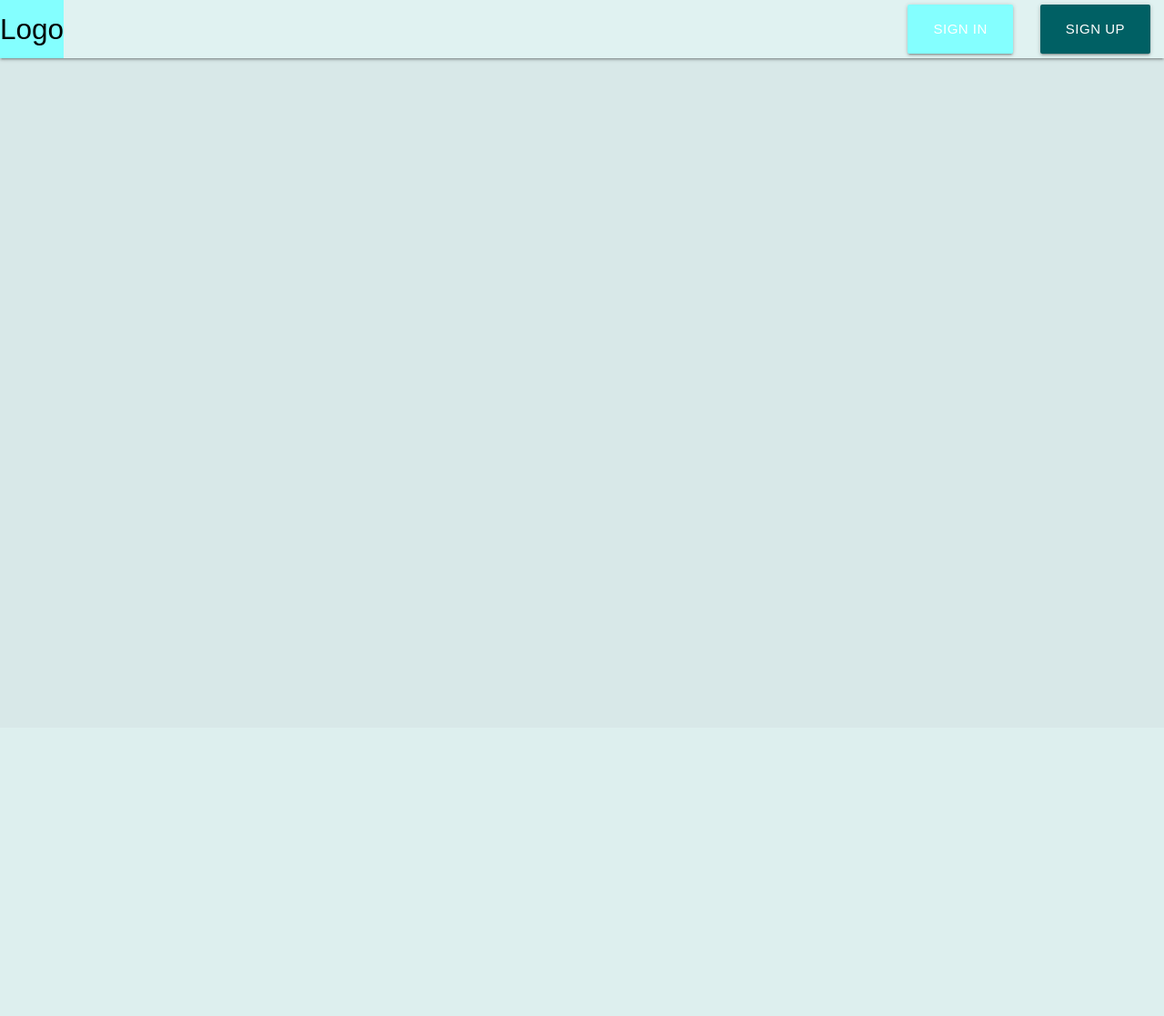
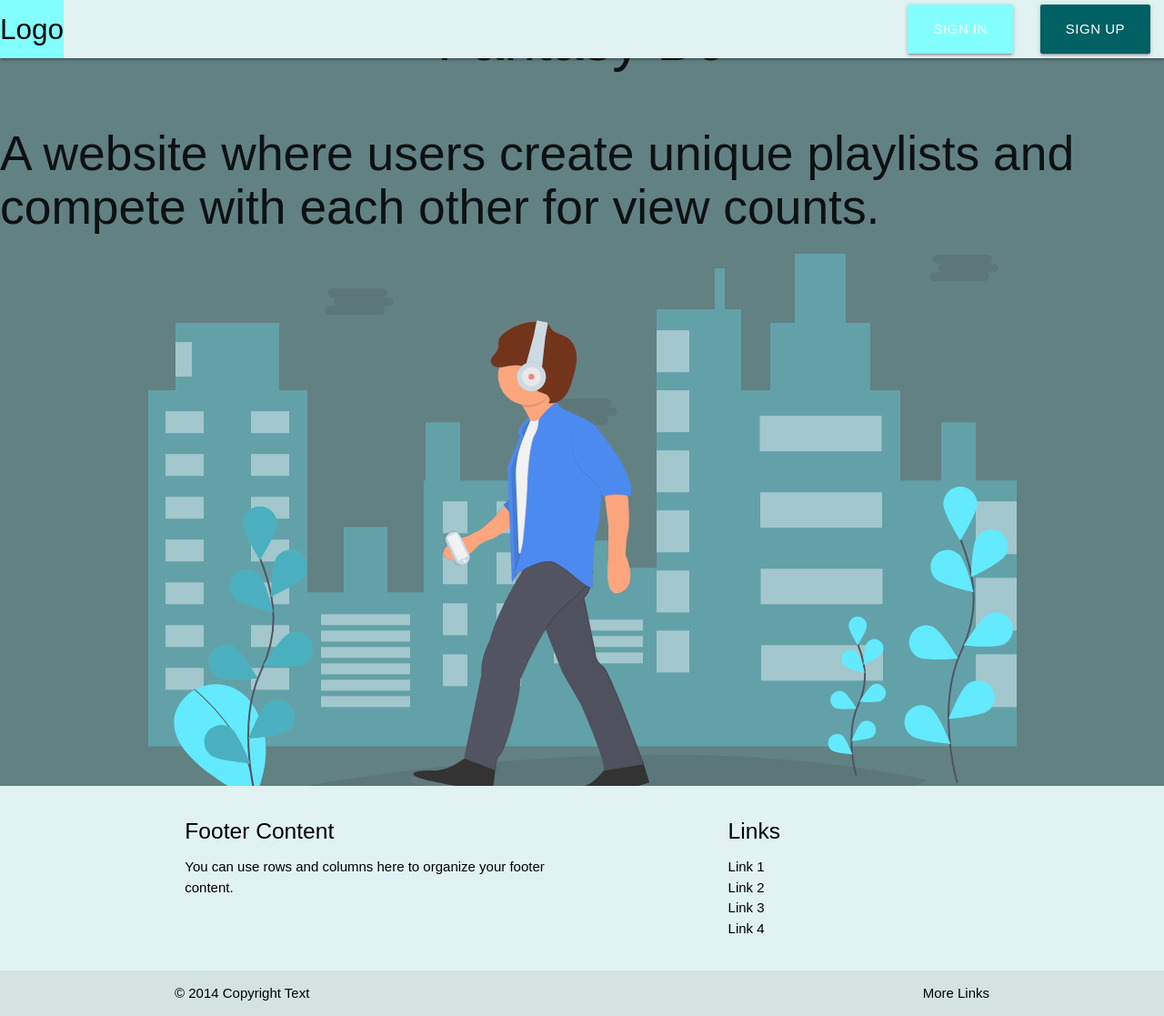
Before and after one commit to Juawito/fantasy-dj-league, a Node server app: page / in a window 1280 px wide. Shown: the whole page at 91% size. Before the commit the page ends 68 px from the top, so only its background shows below. Run offline with Node 20, Linux system fonts and the light colour scheme; some libraries are stand-ins or nearby versions.

Commit message:
pushing landing page

```diff
--- a/public/css/style.css
+++ b/public/css/style.css
@@ -2,7 +2,7 @@
     --primary: #389393;
     --secondary: #f5a25d;
     --tertiary: #fa7f72;
-    --quatrinary: #D8E8E8;
+    --quatrinary: #d8e8e8;
     --light: #ebebeb;
     --dark: #182c23;
     --error: rgb(228, 46, 1);
@@ -16,7 +16,7 @@
     flex-direction: column;
     min-height: 100vh;
     justify-content: flex-start;
-    background-color: var(--quatrinary);
+    background-color: rgb(98, 129, 131);
   }
 
   header {
@@ -52,6 +52,14 @@
   .sign-in-button {
     background-color: whitesmoke;
     color: black;
+  }
+  .homepage-content{
+    display: flex;
+    width: 100vw;
+    height: 100vh;
+    justify-content:center;
+    align-items: center;
+    flex-direction: column;
   }
   /* .logo-tag{
     color: black
--- a/public/index.html
+++ b/public/index.html
@@ -22,6 +22,37 @@
 
 
 <body>
+    <div class="homepage-content">
+        <h1 class="title"> Fantasy DJ</h1>
+        <h2 class="app-description">A website where users create unique playlists and compete with each other for view counts. </h2>
+        <img class= ""src="./images/undraw_walk_in_the_city_1ma6.svg" alt="guy walking with headphones on">
+    </div>
+
+    <footer class="page-footer teal lighten-5">
+        <div class="container">
+          <div class="row">
+            <div class="col l6 s12">
+              <h5 class="black-text">Footer Content</h5>
+              <p class="black-text text-lighten-4">You can use rows and columns here to organize your footer content.</p>
+            </div>
+            <div class="col l4 offset-l2 s12">
+              <h5 class="black-text">Links</h5>
+              <ul>
+                <li><a class="black-text text-lighten-3" href="#!">Link 1</a></li>
+                <li><a class="black-text text-lighten-3" href="#!">Link 2</a></li>
+                <li><a class="black-text text-lighten-3" href="#!">Link 3</a></li>
+                <li><a class="black-text text-lighten-3" href="#!">Link 4</a></li>
+              </ul>
+            </div>
+          </div>
+        </div>
+        <div class="footer-copyright">
+          <div class="container black-text">
+          © 2014 Copyright Text
+          <a class="black-text text-lighten-4 right" href="#!">More Links</a>
+          </div>
+        </div>
+      </footer>
 
     <script src="https://cdnjs.cloudflare.com/ajax/libs/materialize/1.0.0/js/materialize.min.js"></script>
 </body>
```
Also changed, not shown: public/userInfo.html (+13 -17 lines), views/dish.handlebars (+10 -2 lines), public/images/undraw_walk_in_the_city_1ma6.svg (added).
